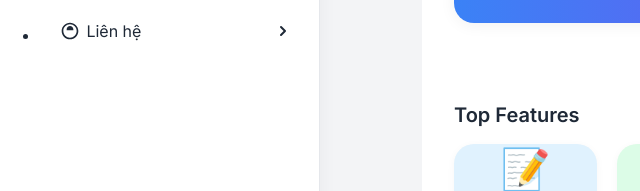
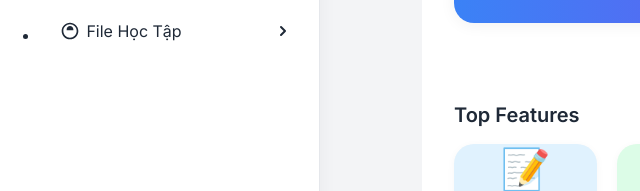
Before and after one commit to huli-vn/tailieunoibo, a plain HTML site: page index.html in a window 1280 px wide. Shown: the part 401-592 px from the top of the page, 0-640 px from the left. Drawn offline with Linux system fonts and the light colour scheme.

Commit message:
Add files via upload

```diff
--- a/index.html
+++ b/index.html
@@ -3,7 +3,7 @@
 <head>
     <meta charset="UTF-8">
     <meta name="viewport" content="width=device-width, initial-scale=1.0">
-    <title>Đồng hồ đếm ngược</title>
+    <title>Tài Liệu Nội Bộ</title>
   <link rel="stylesheet" href="style.css" />
 </head>
 <body>
@@ -83,15 +83,15 @@
                         <span>Tiếng Anh</span>
                     </a>
                 </li>
-                <li class="nav-item has-submenu" data-path="Liên hệ">
-                    <a class="nav-link nav-link-toggle" href="/Liên hệ">
+                <li class="nav-item has-submenu" data-path="File Học Tập">
+                    <a class="nav-link nav-link-toggle" href="https://huli-vn.github.io/tailieunoibo-books">
                         <svg fill="currentColor" viewBox="0 0 24 24"><path d="M12 2C6.48 2 2 6.48 2 12C2 17.52 6.48 22 12 22C17.52 22 22 17.52 22 12C22 6.48 17.52 2 12 2ZM12 20C7.58 20 4 16.42 4 12C4 7.58 7.58 4 12 4C16.42 4 20 7.58 20 12C20 16.42 16.42 20 12 20ZM12 6C9.79 6 8 7.79 8 10V11H16V10C16 7.79 14.21 6 12 6Z" /></svg>
-                        <span>Liên hệ</span>
+                        <span>File Học Tập</span>
                         <svg class="arrow-icon" fill="currentColor" viewBox="0 0 20 20"><path fill-rule="evenodd" d="M7.293 14.707a1 1 0 010-1.414L10.586 10 7.293 6.707a1 1 0 011.414-1.414l4 4a1 1 0 010 1.414l-4 4a1 1 0 01-1.414 0z" clip-rule="evenodd" /></svg>
                     </a>
-                    <ul class="submenu" data-submenu-content="Liên hệ">
-                        <li><a href="/Liên hệ/certificates" class="submenu-link">Certificates</a></li>
-                        <li><a href="/Liên hệ/listen-type" class="submenu-link">Listen & Type</a></li>
+                    <ul class="submenu" data-submenu-content="File Học Tập">
+                        <li><a href="/File Học Tập/certificates" class="submenu-link">Certificates</a></li>
+                        <li><a href="/File Học Tập/listen-type" class="submenu-link">Listen & Type</a></li>
                     </ul>
                 </li>
             </ul>
```
